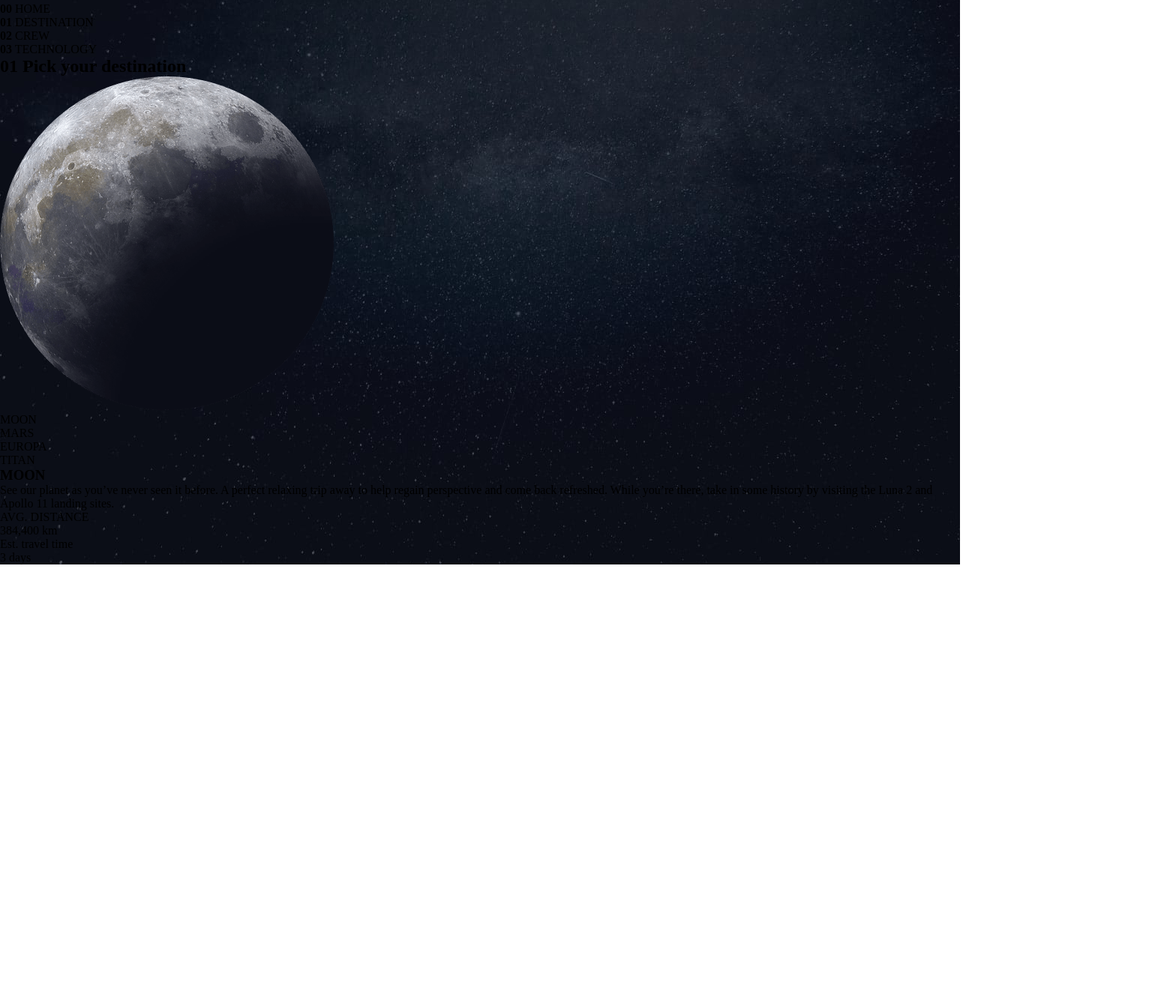
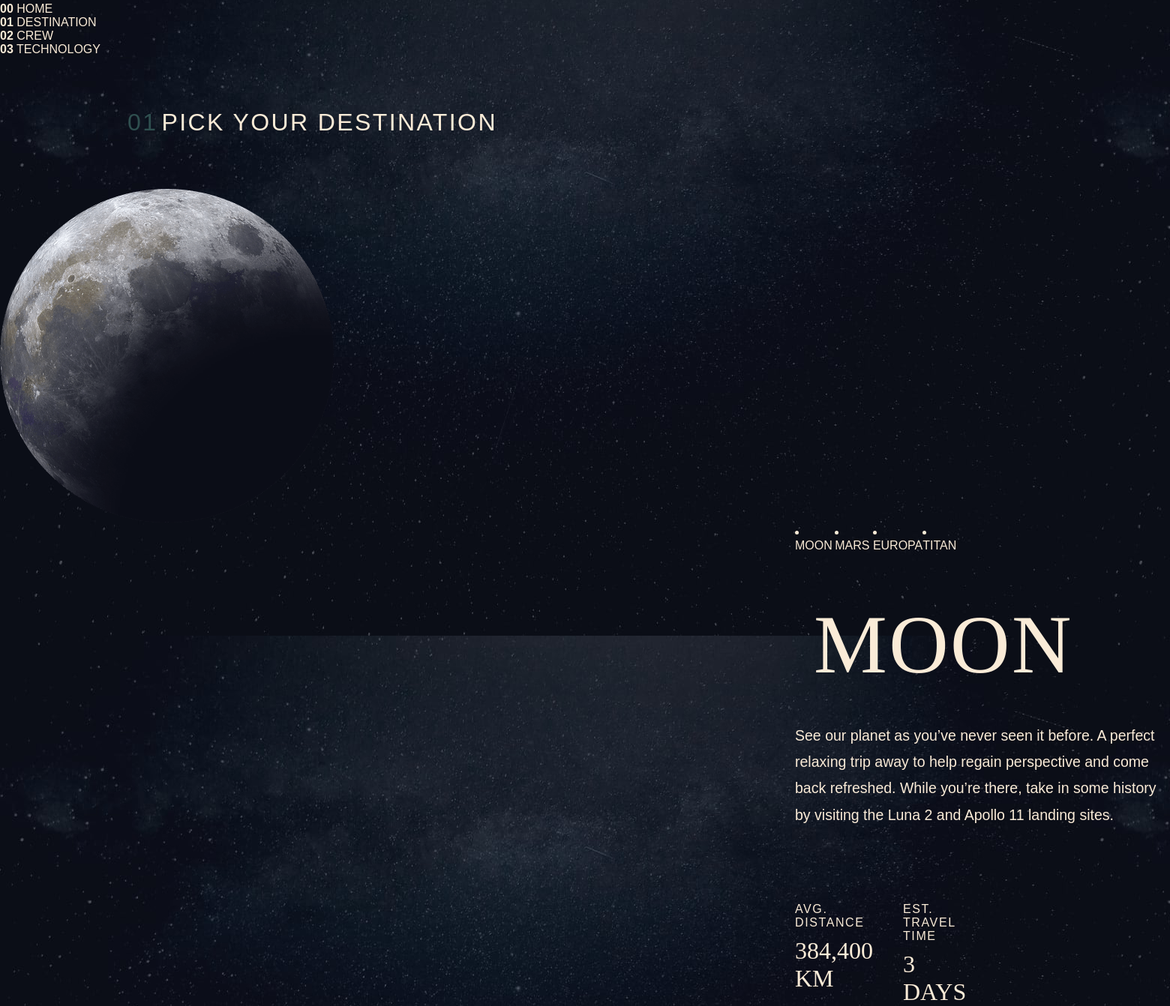
Before and after one commit to lukemagalhaes/N1, a plain HTML site: page destination.html in a window 1280 px wide. Shown: the part 52-1394 px from the top of the page at 75% size, 1560 px wide, since content can reach past the window. Before the commit the page ends 805 px from the top, so only its background shows below. Drawn offline with Linux system fonts and the light colour scheme.

Commit message:
web mobile

```diff
--- a/css/destination.css
+++ b/css/destination.css
@@ -2,4 +2,108 @@ body {
     width: 100vw;
     height: 100vh;
     background-image: url(/assets/destination/background-destination-desktop.jpg);
+    background-color: rgb(14, 14, 136);
+    color: antiquewhite;
+    font-family: "Barlow Condensed",sans-serif;
 }
+
+
+.texto1{
+    margin: 70px;
+    margin-left: 170px;
+    display: flex;
+    flex-direction: row;
+    font-size: 2rem;
+    font-weight: 300;
+    letter-spacing: .15rem;
+
+}
+.o1{
+    color: darkslategray;
+    margin-right: 5px;
+}
+
+.bloco{
+    display: flex;
+    flex-direction: column;
+    margin-left: 1060px;
+    margin-top: 0;
+}
+
+.texto2{
+    display: flex;
+    flex-direction: row;
+    margin-bottom: 60px;
+    text-decoration: none;
+
+}
+
+
+.texto3{
+     margin-bottom: 40px;
+     margin-left: 25px;
+     font-size: 110px;
+     letter-spacing: .15rem;
+     font-family: "Bellefair",serif;
+}
+
+.texto4{
+    margin-bottom: 40px;
+    height: 20px;
+    width: 500px;
+    line-height: 190%;
+    font-family: "Barlow",sans-serif;
+    color: var(--fog--clr);
+    font-size: 1.22rem;
+    line-height: 1.8em;
+
+}
+
+.texto56{
+    display: flex;
+    flex-direction: row;
+    margin-top: 220px;
+}
+
+.texto6{
+    margin-left: 40px;
+
+}
+
+.linha1{
+    margin-bottom: 10px;
+    font-family: "Barlow Condensed",sans-serif;
+    font-size: 1rem;
+    text-transform: uppercase;
+    font-weight: 400;
+    letter-spacing: .1em;
+    color: var(--half-transparent--clr);
+
+}
+
+.linha2{
+    margin-bottom: 10px;
+    font-family: "Barlow Condensed",sans-serif;
+    font-size: 1rem;
+    text-transform: uppercase;
+    font-weight: 400;
+    letter-spacing: .1em;
+    color: var(--half-transparent--clr);
+
+}
+
+.linha3{
+    font-family: "Bellefair",serif;
+    font-weight: 400;
+    font-size: 2rem;
+    text-transform: uppercase;
+    color: var(--light--clr);
+}
+
+.linha4{
+    font-family: "Bellefair",serif;
+    font-weight: 400;
+    font-size: 2rem;
+    text-transform: uppercase;
+    color: var(--light--clr);
+}
--- a/css/style.css
+++ b/css/style.css
@@ -6,8 +6,8 @@
 body {
     width: 100vw;
     height: 100vh;
-    /*background-image: url("/assets/home/background-home-mobile.jpg");
-    background-repeat: no-repeat;*/
+    background-image: url("/assets/home/background-home-mobile.jpg");
+    background-repeat: no-repeat;
     background-image: url("/assets/home/background-home-desktop.jpg");
     background-color: #0B0D17;
 }
@@ -15,15 +15,63 @@ body {
 body main {
     display: flex;
     flex-direction: row;
+    justify-content: space-around;
 }
 
 #explore {
     display: flex;
-    width: 150px;
+    width: 345px;
+    height: 350px;
     aspect-ratio: 1/1;
     border-radius: 100%;
     background-color: antiquewhite;
     align-items: center;
     justify-content: center;
     text-align: center;
+    margin-top: 300px;
 }
+
+.texto1 {
+
+    width: 300px;
+    height: 400px;
+    margin-top: 250px;
+    color: antiquewhite;
+    margin-right: 200px;
+
+}
+
+.linha1{
+    margin-bottom: 30px;
+    font-size: 30px;
+    width: 500px;
+    height: 20px;
+
+
+}
+
+.linha2{
+    margin-bottom: 30px;
+    font-family: "Bellefair",serif;
+    font-weight: 400;
+    font-size: 10rem;
+    color: #fff;
+
+
+}
+
+.linha3{
+
+    font-size: 20px;
+    height: 20px;
+    width: 500px;
+    line-height: 190%;
+
+}
+
+.linha4{
+
+    font-size: 45px;
+
+
+}
--- a/destination.html
+++ b/destination.html
@@ -25,34 +25,49 @@
     </header>
     <main>
         <header>
-            <h2>01  Pick your destination</h2>
+            <div class="texto1">
+            <div class="o1"><p>01</p></div>
+             <p> PICK YOUR DESTINATION</p>
+            </div>
         </header>
         <section>
             <img src="/assets/destination/image-moon.png" alt="">
         </section>
-        <article>
-            <nav>
-                <ul>
+        <div class="bloco">
+
+                <div class="texto2">
+
                     <li>MOON</li>
                     <li>MARS</li>
                     <li>EUROPA</li>
                     <li>TITAN</li>
-                </ul>
-            </nav>
+
+                </div>
+
             <section>
-                <h1>MOON</h1>
+                <div class="texto3">
+                <p>MOON</p>
+                </div>
+                <div class="texto4">
                 <p>See our planet as you’ve never seen it before. A perfect relaxing trip away to help regain perspective and come back refreshed. While you’re there, take in some history by visiting the Luna 2 and Apollo 11 landing sites.</p>
-                <div>
-                    <p>AVG. DISTANCE</p>
-                    <p>384,400 km</p>
                 </div>
-                <div>
-                    <p>Est. travel time</p>
-                    <p>3 days</p>
+
+                <div class="texto56">
+
+                <div class="texto5">
+                    <div class="linha2"><p>AVG. DISTANCE</p></div>
+                   <div class="linha4"><p>384,400 km</p></div>
+                </div>
+
+                <div class="texto6">
+                   <div class="linha1"><p>EST. TRAVEL TIME</p></div>
+                   <div class="linha3"><p>3 DAYS</p></div>
+                </div>
+
                 </div>
             </section>
 
-        </article>
+        </div>
     </main>
 </body>
 </html>
```
Also changed, not shown: index.html (+17 -7 lines).
